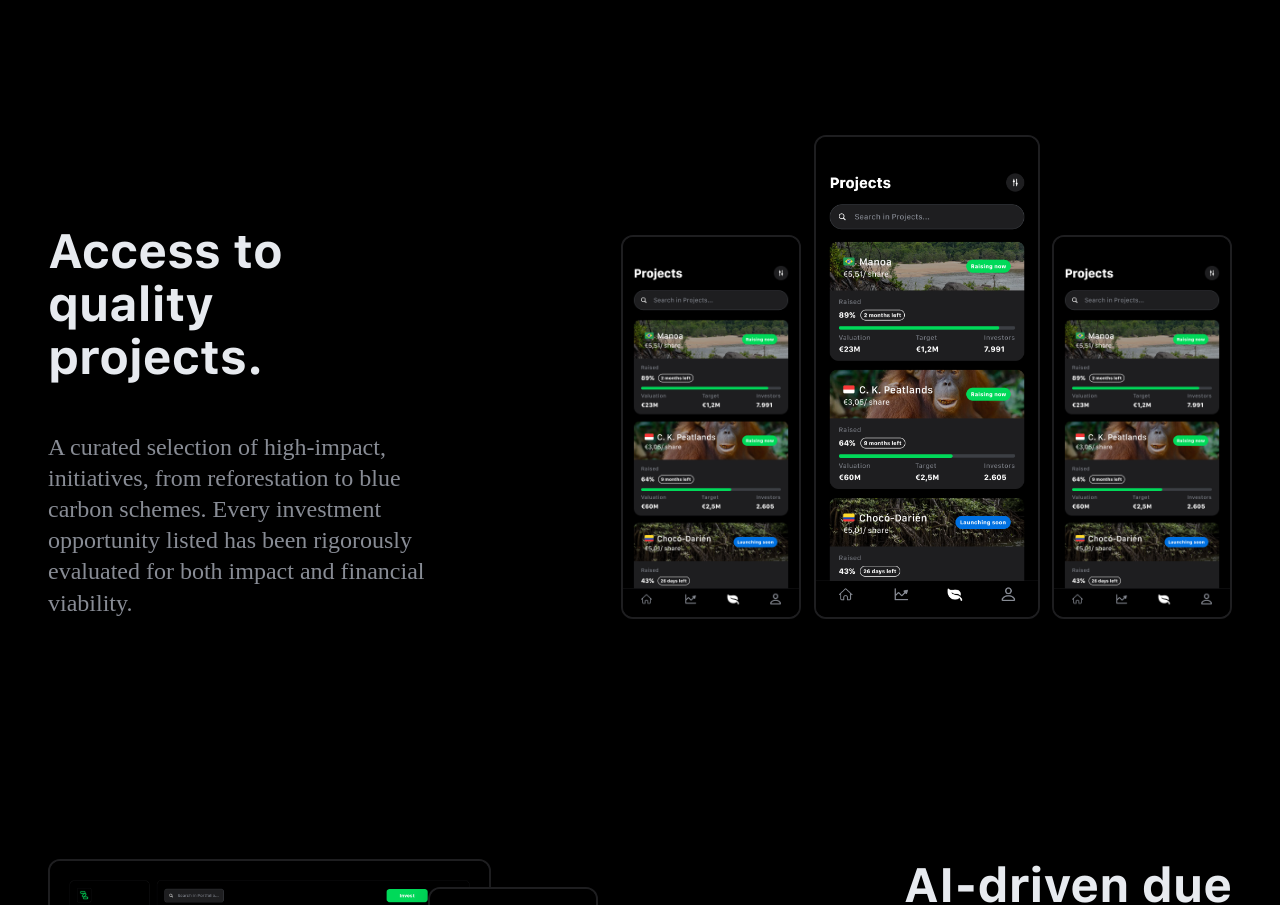
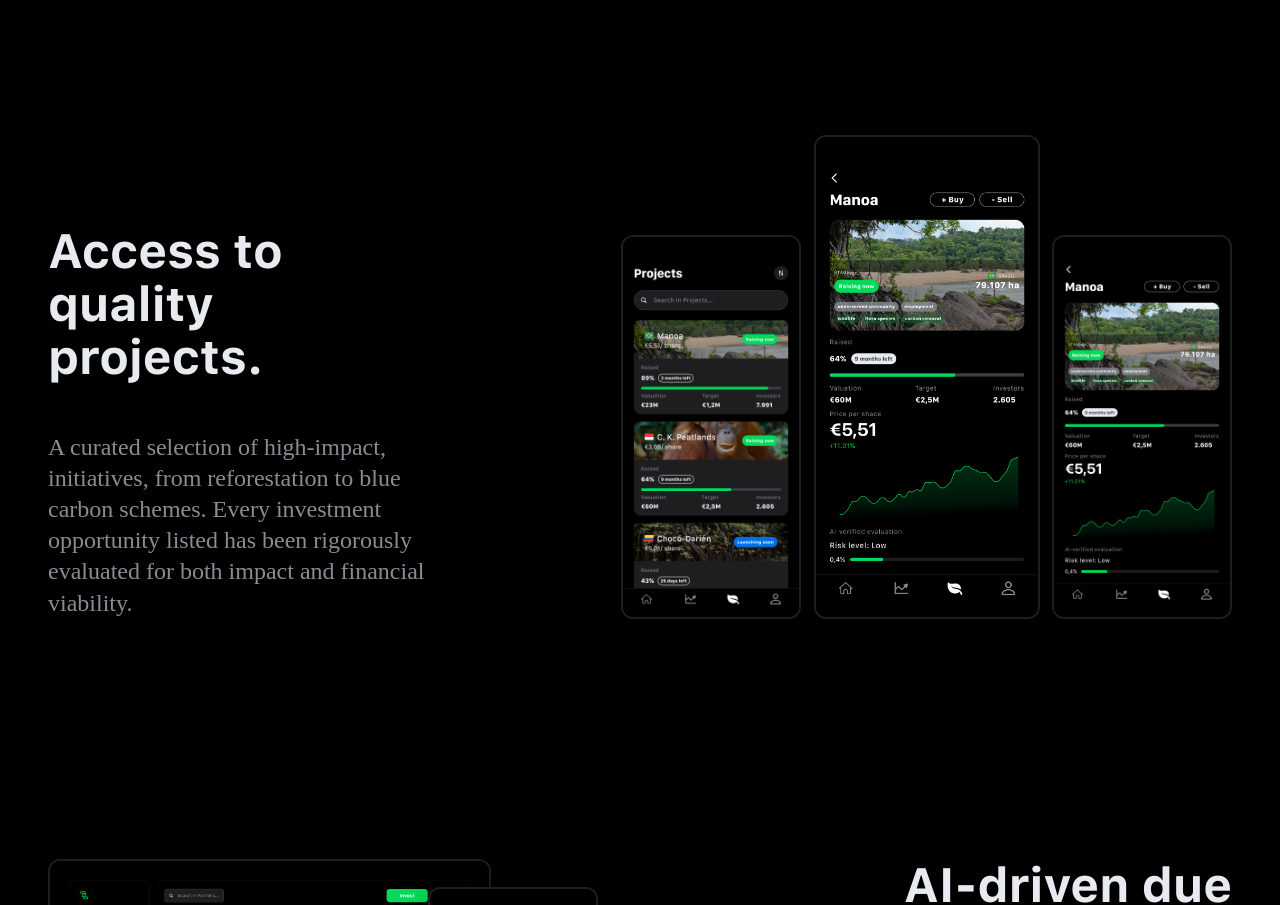
Before and after one commit to ClementeSerrano/web-app-boilerplate, a React (Create React App) app: page / in a window 1280 px wide. Shown: the part 2100-3005 px from the top of the page. Built offline with nearby package versions, Linux system fonts and the light colour scheme; no server answers; a web font is replaced by a local one.

Commit message:
:lipstick: Update project page mockup

```diff
--- a/src/home/pages/sections/FeaturesSection/FeaturesSection.tsx
+++ b/src/home/pages/sections/FeaturesSection/FeaturesSection.tsx
@@ -172,8 +172,8 @@ export default function FeaturesSection() {
           <FeatureImg
             src={
               theme.mode === 'dark'
-                ? ProjectsMobileImgDarkMode
-                : ProjectsMobileImgLightMode
+                ? ProjectPageMobileImgDarkMode
+                : ProjectPageMobileImgLightMode
             }
             style={{
               height: 380,
@@ -202,8 +202,8 @@ export default function FeaturesSection() {
           <FeatureImg
             src={
               theme.mode === 'dark'
-                ? ProjectsMobileImgDarkMode
-                : ProjectsMobileImgLightMode
+                ? ProjectPageMobileImgDarkMode
+                : ProjectPageMobileImgLightMode
             }
             style={{
               height: 480,
```
Also changed, not shown: src/common/assets/images/features/project-details-mobile-dark-mode.png, src/common/assets/images/features/project-details-mobile-light-mode.png.
